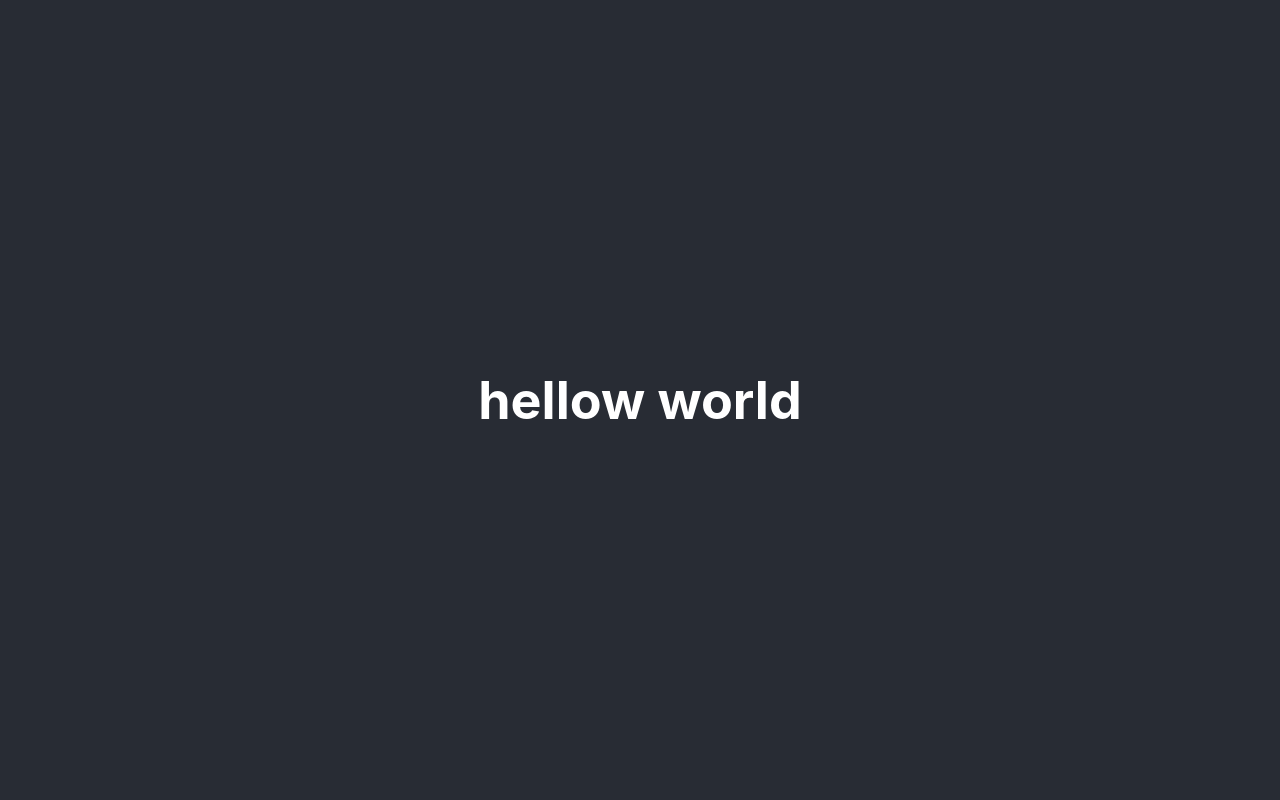
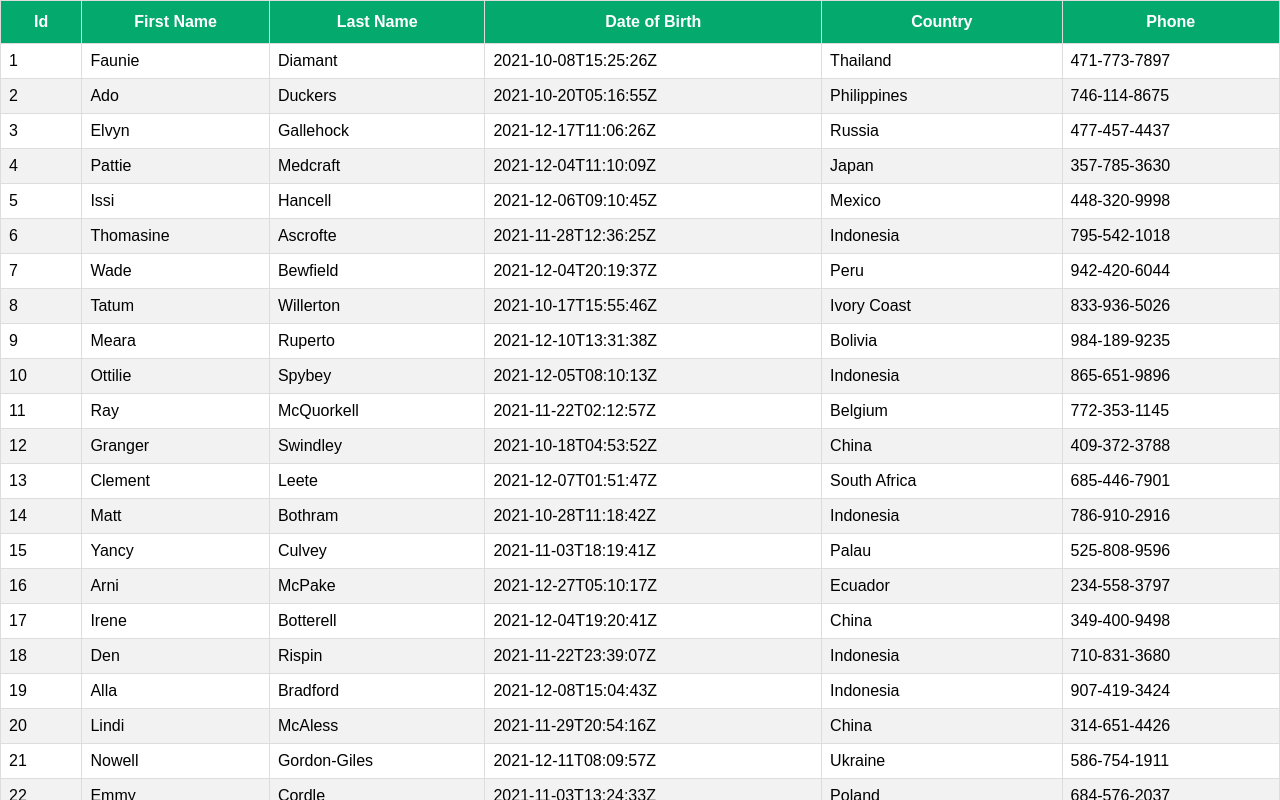
Before and after one commit to haluskua/react-tables, a React (Create React App) app: page / in a window 1280 px wide. Shown: the top 800 px of the page. Built offline with nearby package versions, Linux system fonts and the light colour scheme.

Commit message:
added css for tables from w3c schools with destructrured data

```diff
--- a/src/App.js
+++ b/src/App.js
@@ -1,12 +1,12 @@
+import React from 'react';
 import './App.css';
+import  BasicTable from '../src/components/BasicTable'
 
 function App() {
   return (
-    <div className="App">
-      <header className="App-header">
-       <h1>hellow world</h1>
-      </header>
-    </div>
+    <React.Fragment>
+       <BasicTable />
+    </React.Fragment>
   );
 }
 
--- /dev/null
+++ b/src/components/BasicTable.js
@@ -0,0 +1,50 @@
+import React, { useMemo } from "react";
+
+import { useTable } from "react-table";
+import MOCK_DATA from "./MOCK_DATA.json";
+import { COLUMNS } from "./columns";
+
+import "./table.css";
+
+function BasicTable() {
+  const columns = useMemo(() => COLUMNS, []);
+  const data = useMemo(() => MOCK_DATA, []);
+  const tableInstance = useTable({
+    columns,
+    data,
+  });
+  //DESTRUCTURING
+
+  const { getTableProps, getTableBodyProps, headerGroups, rows, prepareRow } =
+    tableInstance;
+
+  return (
+    <table {...getTableProps()}>
+      <thead>
+        {headerGroups.map((headerGroup) => (
+          <tr {...headerGroup.getHeaderGroupProps()}>
+            {headerGroup.headers.map((column) => (
+              <th {...column.getHeaderProps()}>
+                {column.render("Header")}
+              </th>
+            ))}
+          </tr>
+        ))}
+      </thead>
+      <tbody {...getTableBodyProps()}>
+        {rows.map((row) => {
+          prepareRow(row);
+          return (
+            <tr {...row.getRowProps()}>
+              {row.cells.map((cell) => {
+                return <td {...cell.getCellProps()}>{cell.render("Cell")}</td>;
+              })}
+            </tr>
+          );
+        })}
+      </tbody>
+    </table>
+  );
+};
+
+export default BasicTable;
--- /dev/null
+++ b/src/components/columns.js
@@ -0,0 +1,30 @@
+export const COLUMNS = [
+    {
+        Header: 'Id',
+        accessor: 'id',
+
+    },
+    {
+        Header: 'First Name',
+        accessor: 'first_name',
+
+    },
+    {
+        Header: 'Last Name',
+        accessor: 'last_name',
+    },
+    {
+        Header: 'Date of Birth',
+        accessor: 'date_of_birth',
+
+    },
+    {
+        Header: 'Country',
+        accessor: 'country'
+
+    },
+    {
+        Header: 'Phone',
+        accessor: 'phone',
+    },
+]
--- /dev/null
+++ b/src/components/table.css
@@ -0,0 +1,22 @@
+table {
+    font-family: Arial, Helvetica, sans-serif;
+    border-collapse: collapse;
+    width: 100%;
+  }
+
+  table td, table th {
+    border: 1px solid #ddd;
+    padding: 8px;
+  }
+
+  table tr:nth-child(even){background-color: #f2f2f2;}
+
+  table tr:hover {background-color: #ddd;}
+
+  table th {
+    padding-top: 12px;
+    padding-bottom: 12px;
+    text-align: center;
+    background-color: #04AA6D;
+    color: white;
+  }
--- a/src/index.js
+++ b/src/index.js
@@ -2,7 +2,6 @@
 import ReactDOM from 'react-dom';
 import './index.css';
 import App from './App';
-import reportWebVitals from './reportWebVitals';
 
 ReactDOM.render(
   <React.StrictMode>
@@ -10,8 +9,3 @@
   </React.StrictMode>,
   document.getElementById('root')
 );
-
-// If you want to start measuring performance in your app, pass a function
-// to log results (for example: reportWebVitals(console.log))
-// or send to an analytics endpoint. Learn more: https://bit.ly/CRA-vitals
-reportWebVitals();
```
